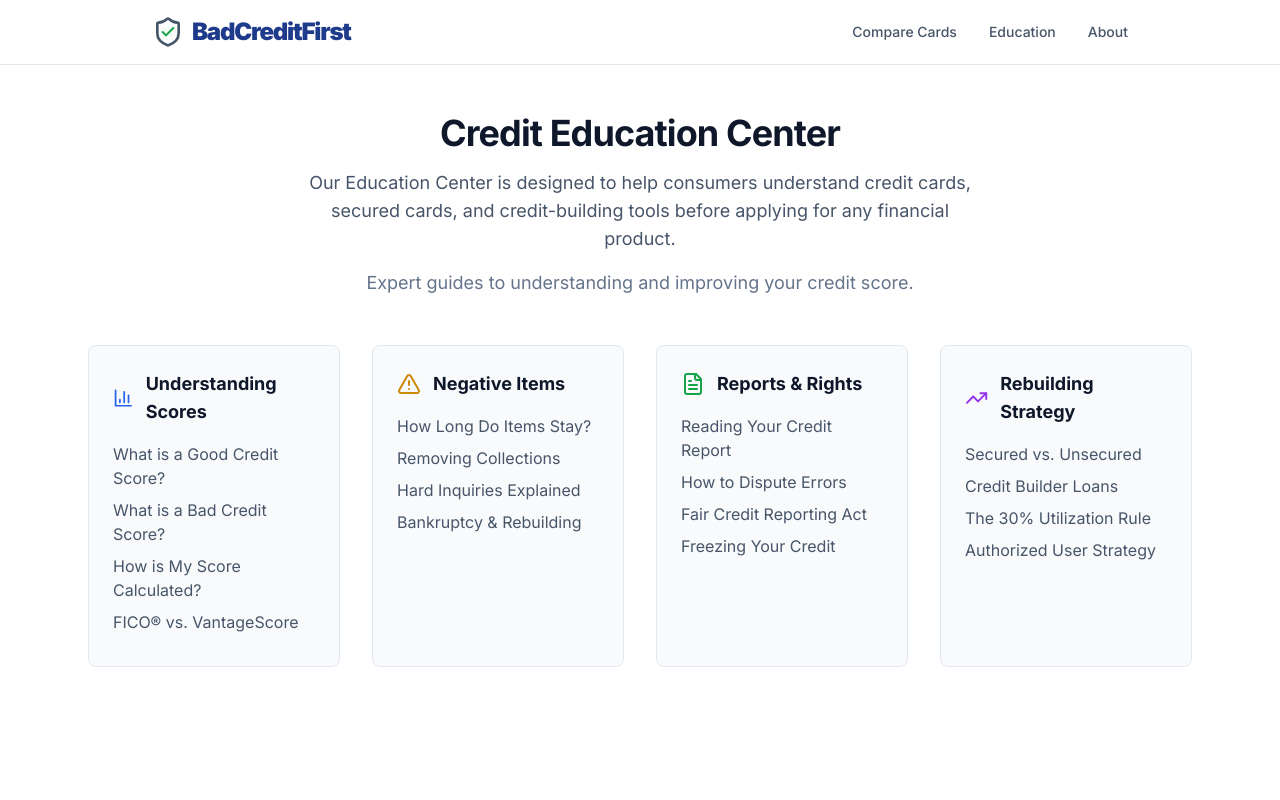
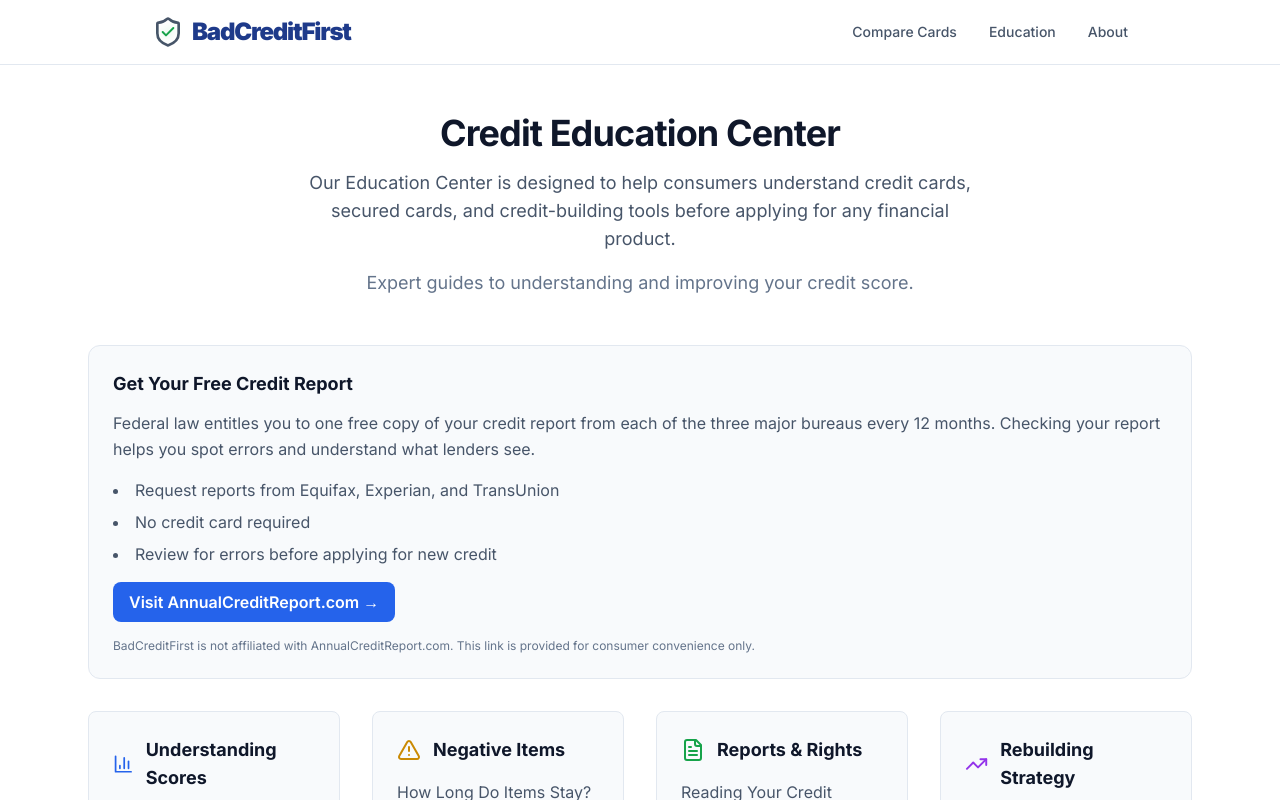
Before and after one commit to Holagpt-ai/badcreditfirst-v3, a Next.js app: page /education in a window 1280 px wide. Shown: the top 800 px of the page. Built offline with nearby package versions, Linux system fonts and the light colour scheme.

Commit message:
education: add AnnualCreditReport.com resource box

```diff
--- a/app/education/[slug]/page.tsx
+++ b/app/education/[slug]/page.tsx
@@ -3,6 +3,7 @@ import Link from 'next/link';
 import { notFound } from 'next/navigation';
 import type { ReactNode } from 'react';
 import { getArticleSchema, getPersonSchema } from '../../../lib/schema';
+import CreditReportResourceBox from '@/components/Education/CreditReportResourceBox';
 
 const articleContent: Record<string, { title: string; quickAnswer?: string; body: ReactNode }> = {
   'what-is-a-good-credit-score': {
@@ -546,6 +547,8 @@ export default function EducationArticlePage({
           </div>
         )}
 
+        <CreditReportResourceBox />
+
         {/* If this sounds like you — after intro */}
         <div className="bg-blue-50/60 border border-blue-100 rounded-xl p-6 mb-8">
           <h2 className="text-lg font-bold text-slate-900 mb-2">If this sounds like you…</h2>
--- a/app/education/page.tsx
+++ b/app/education/page.tsx
@@ -1,6 +1,7 @@
 import type { Metadata } from 'next';
 import Link from 'next/link';
 import { BarChart3, AlertTriangle, FileText, TrendingUp } from 'lucide-react';
+import CreditReportResourceBox from '@/components/Education/CreditReportResourceBox';
 
 export const metadata: Metadata = {
   title: 'Credit Education Center | BadCreditFirst',
@@ -24,6 +25,8 @@ export default function EducationPage() {
             Expert guides to understanding and improving your credit score.
           </p>
         </div>
+
+        <CreditReportResourceBox />
 
         {/* 4-Pillar Grid */}
         <div className="grid grid-cols-1 md:grid-cols-2 lg:grid-cols-4 gap-8">
--- /dev/null
+++ b/components/Education/CreditReportResourceBox.tsx
@@ -0,0 +1,30 @@
+export default function CreditReportResourceBox() {
+  return (
+    <section className="bg-slate-50 border border-slate-200 rounded-xl p-6 mb-8" aria-labelledby="credit-report-resource-heading">
+      <h3 id="credit-report-resource-heading" className="text-lg font-bold text-slate-900 mb-3">
+        Get Your Free Credit Report
+      </h3>
+      <p className="text-slate-600 leading-relaxed mb-4">
+        Federal law entitles you to one free copy of your credit report from each of the three major bureaus every 12 months. Checking your report helps you spot errors and understand what lenders see.
+      </p>
+      <ul className="list-disc list-inside space-y-2 text-slate-600 mb-4">
+        <li>Request reports from Equifax, Experian, and TransUnion</li>
+        <li>No credit card required</li>
+        <li>Review for errors before applying for new credit</li>
+      </ul>
+      <p className="mb-4">
+        <a
+          href="https://www.annualcreditreport.com/index.action"
+          target="_blank"
+          rel="noopener noreferrer"
+          className="inline-flex items-center justify-center px-4 py-2 bg-blue-600 hover:bg-blue-700 text-white font-semibold rounded-lg transition-colors"
+        >
+          Visit AnnualCreditReport.com →
+        </a>
+      </p>
+      <p className="text-xs text-slate-500">
+        BadCreditFirst is not affiliated with AnnualCreditReport.com. This link is provided for consumer convenience only.
+      </p>
+    </section>
+  );
+}
```
